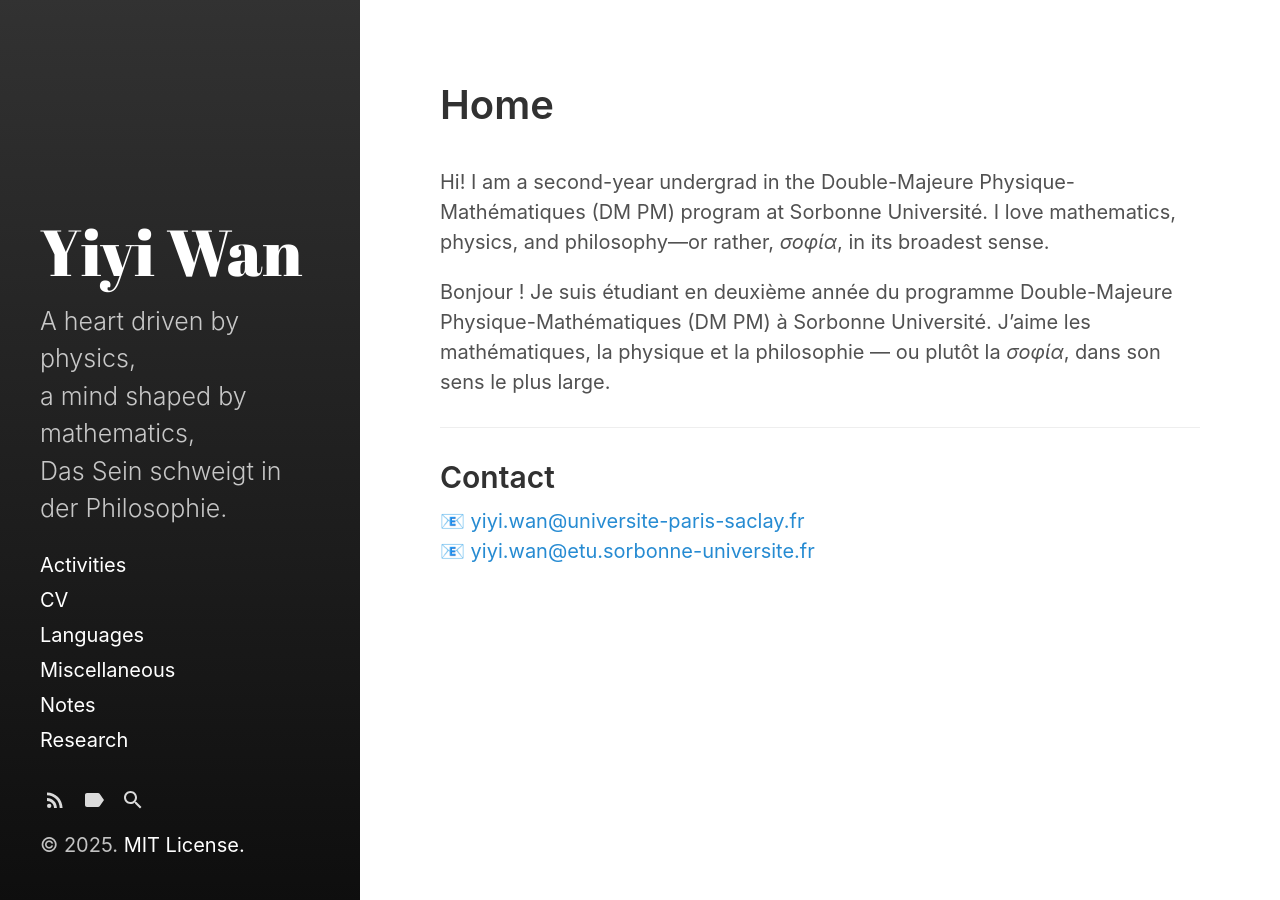
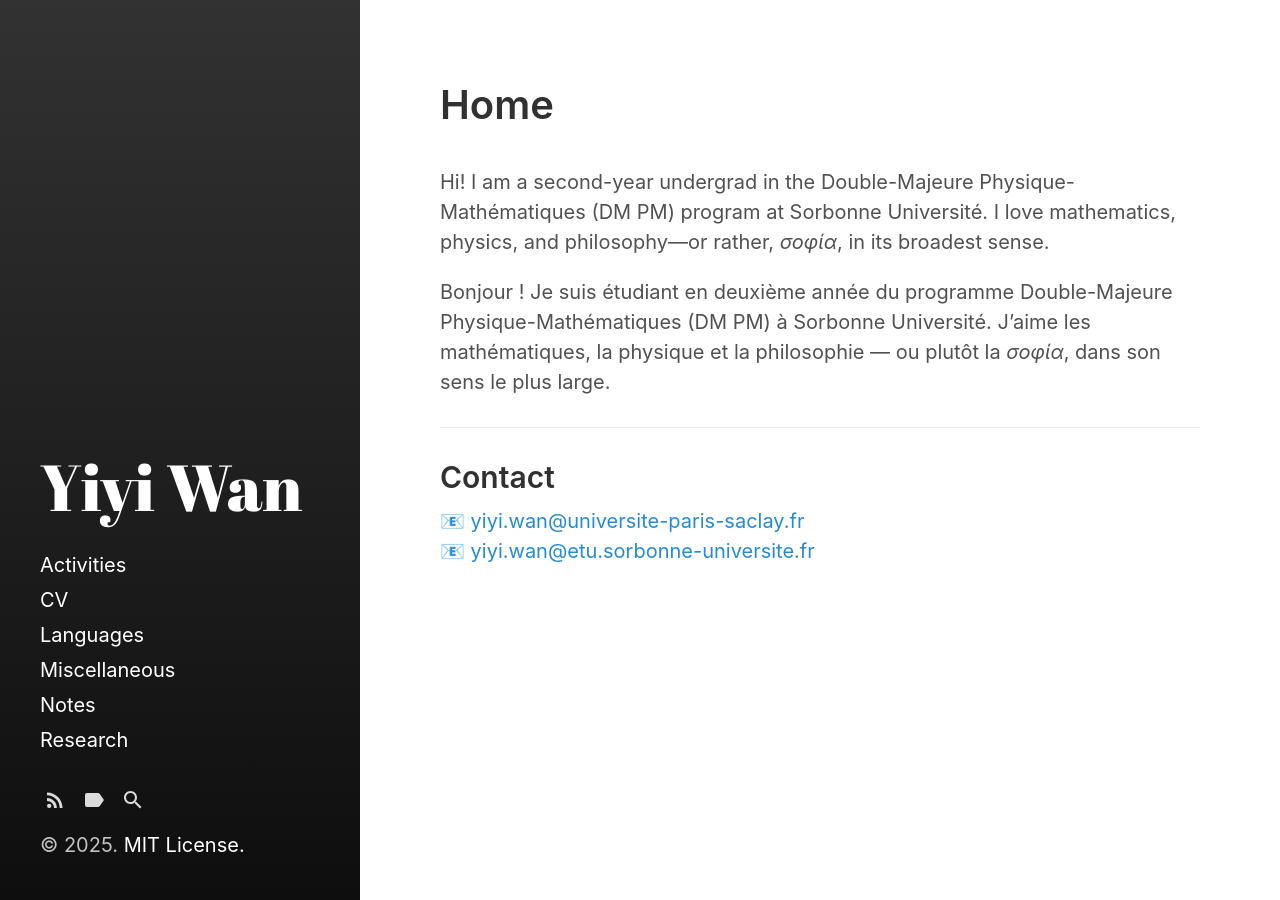
Before and after one commit to Roimex/Roimex.github.io, a Jekyll site: the page built from index.html, in a window 1280 px wide. Built offline with Jekyll 4.4.1, drawn with Linux system fonts in a browser that asks for light colours.

Commit message:
Update _config.yml

```diff
--- a/_config.yml
+++ b/_config.yml
@@ -5,7 +5,7 @@ highlighter:      rouge
 # Setup
 title:            Yiyi Wan
 tagline:          'Homepage'
-description:      'A heart driven by physics,<br> a mind shaped by mathematics,<br> Das Sein schweigt in der Philosophie.'
+description:      ' '
 url:              https://roimex.github.io/
 baseurl:          '/'
                   # the optional subpath of your site, e.g. "/blog"
```
